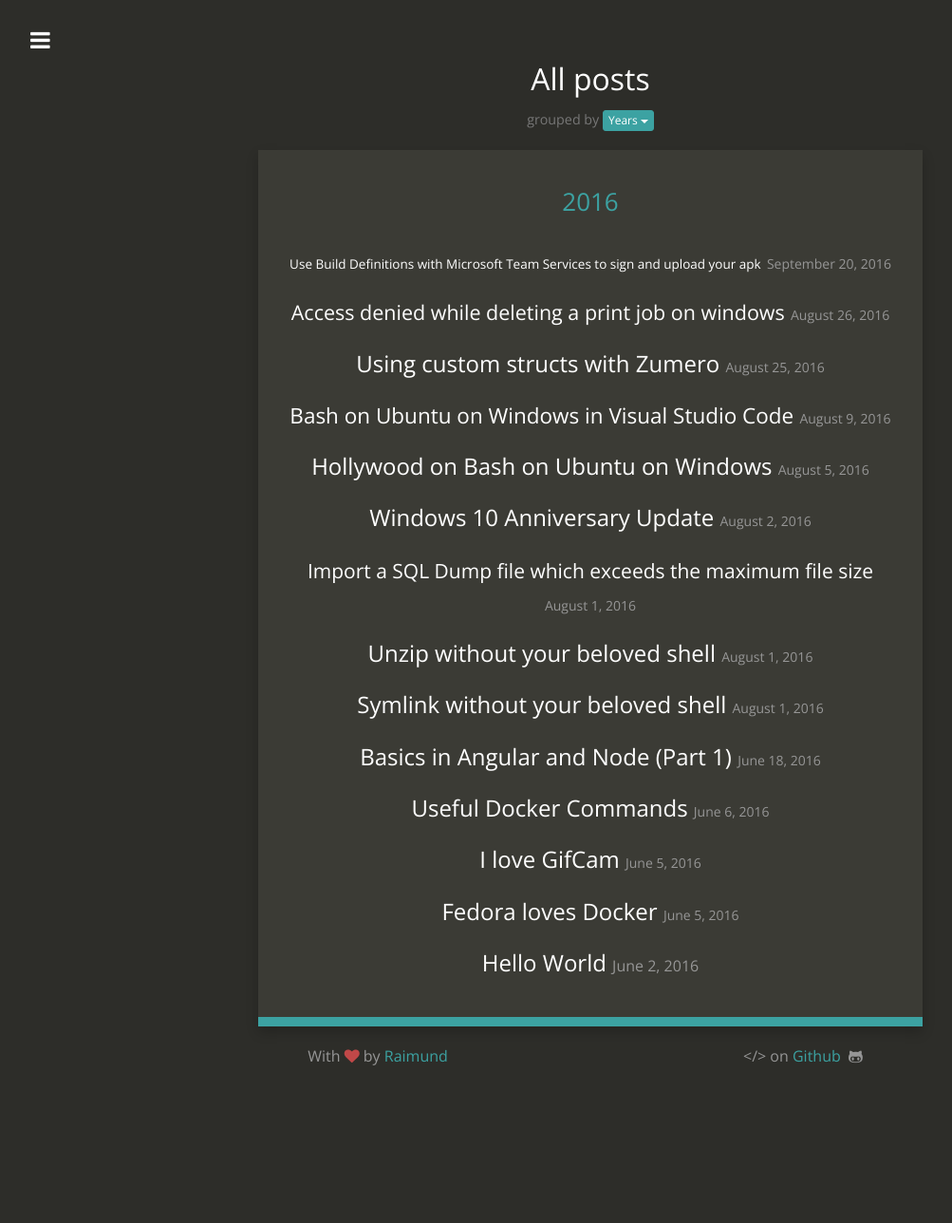
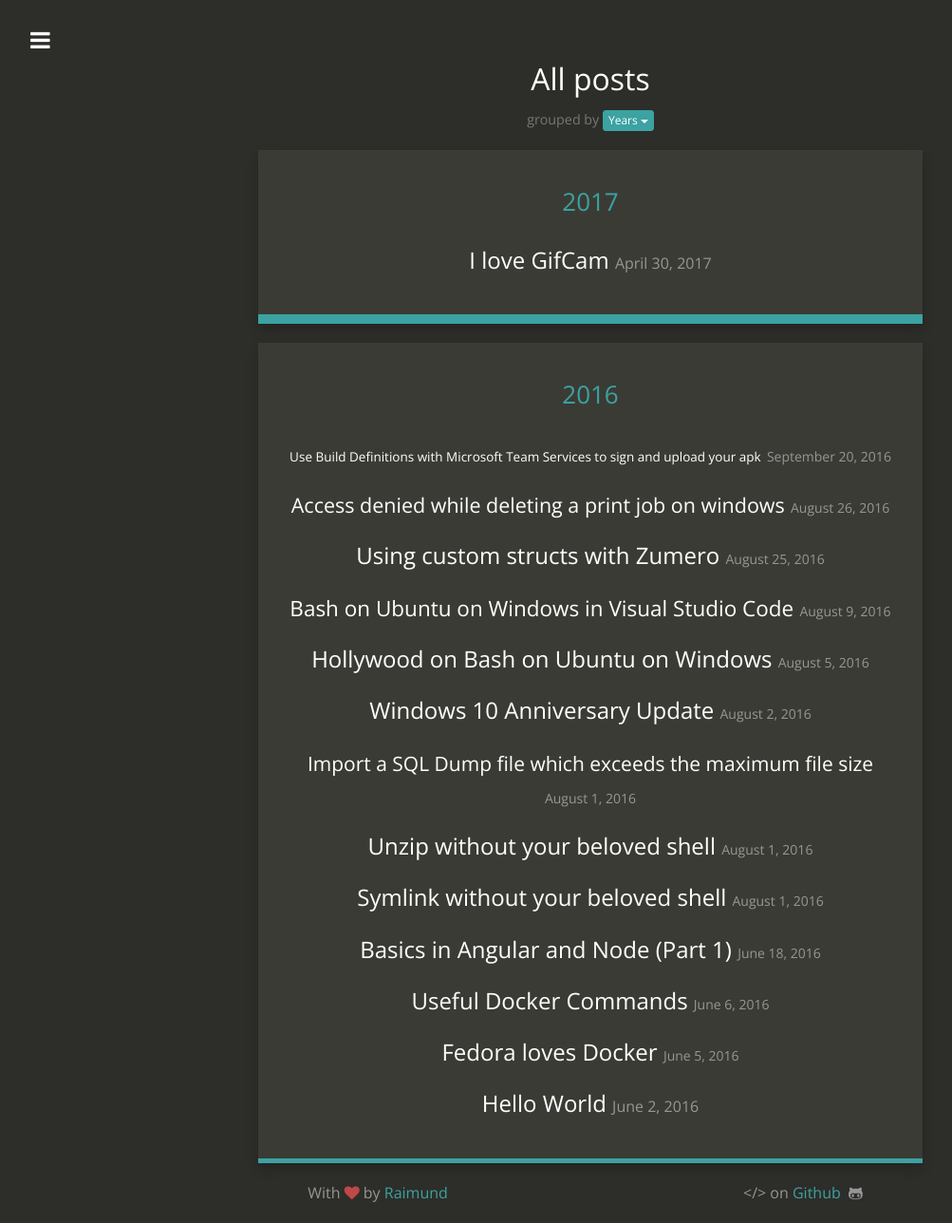
Before and after one commit to raaaimund/raaaimund.github.io, a Jekyll site: the page built from posts.html, in a window 1280 px wide. Shown: the whole page at 95% size, without its empty margins (18-1021 px from the left). Built offline with Jekyll 4.4.1, drawn with Linux system fonts in a browser that asks for light colours; nearby versions of some CDN libraries; before the commit the page ends 1144 px from its top, so only the background shows below that.

Commit message:
Fixed date for post I love GifCam

```diff
--- a/_posts/2017-04-30-i-love-gifcam.md
+++ b/_posts/2017-04-30-i-love-gifcam.md
@@ -1,7 +1,7 @@
 ---
 layout:     post
 title:      I love GifCam
-date:       2016-06-05 16:37:57
+date:       2017-04-30 15:37:57
 author:     Raimund Rittnauer
 summary:    I love and use GifCam
 categories: misc
```
